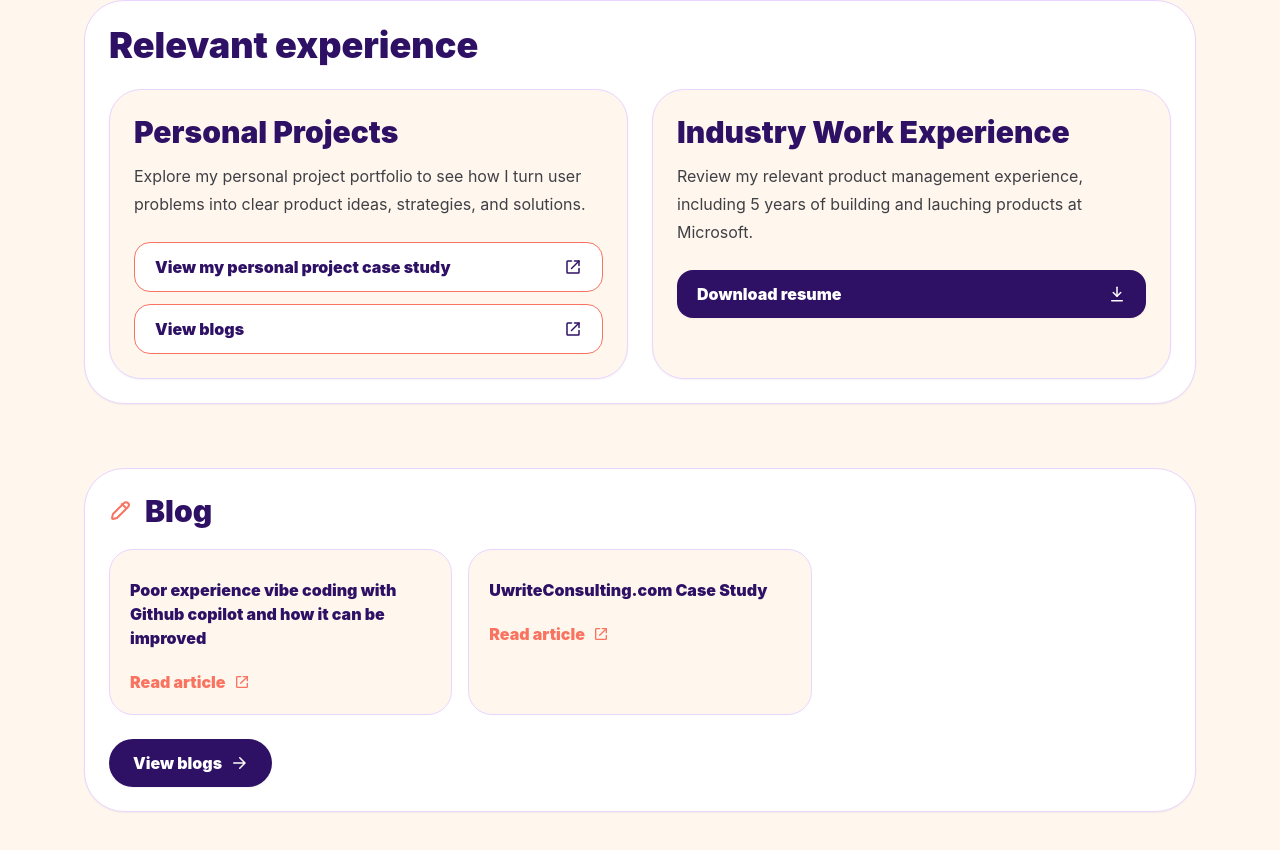
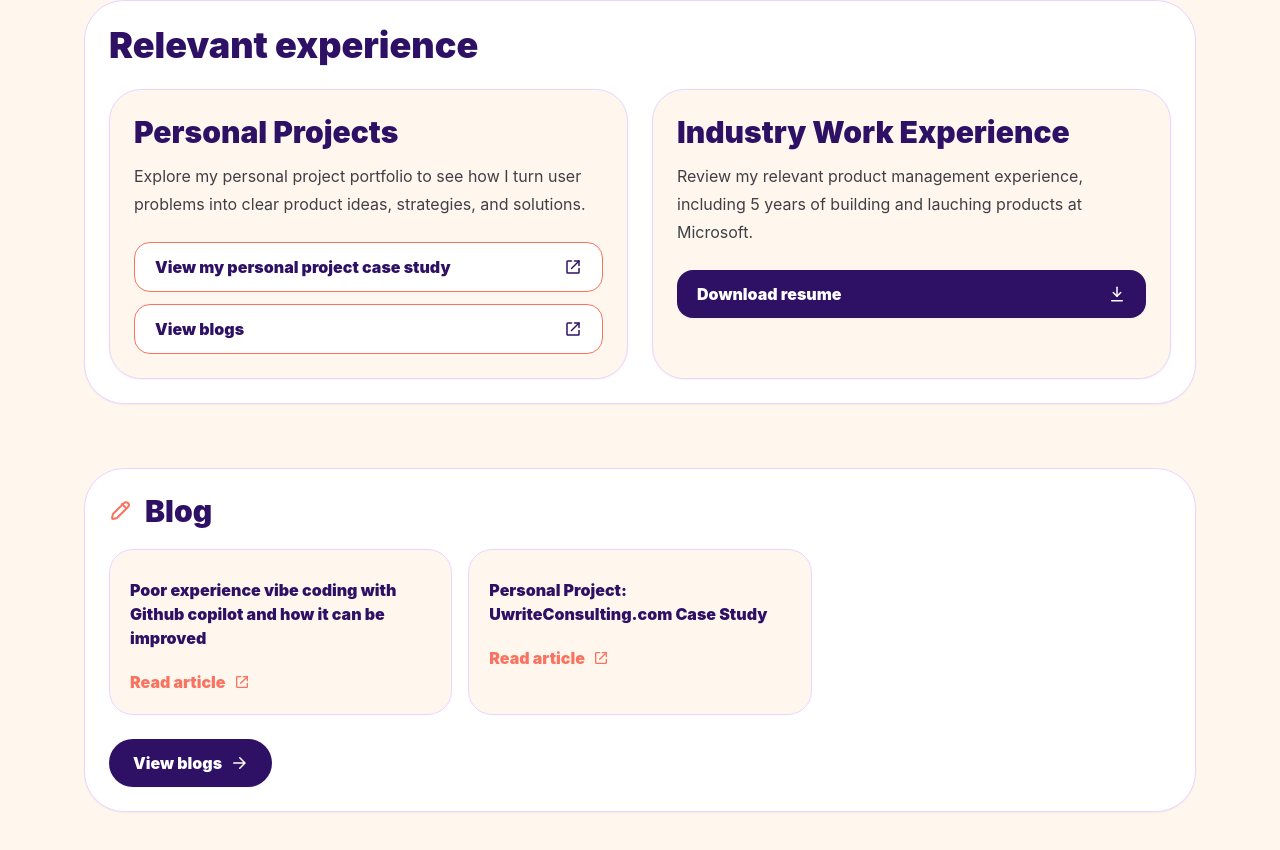
Before and after one commit to keneisha-wiggan/keneishawiggan.com, a React (Vite) app: page / in a window 1280 px wide. Shown: the part 1147-1997 px from the top of the page. Built offline with nearby package versions, Linux system fonts and the light colour scheme.

Commit message:
Update blog section

```diff
--- a/src/App.jsx
+++ b/src/App.jsx
@@ -78,7 +78,7 @@ const blogs = [
     url: "https://blog.keneishawiggan.com/why-vs-code-copilot-is-poor-and-how-it-can-be-improved/",
   },
   {
-    title: "UwriteConsulting.com Case Study",
+    title: "Personal Project: UwriteConsulting.com Case Study",
     url: "https://blog.keneishawiggan.com/uwriteconsulting-com-case-study/",
   },
   //{
```
